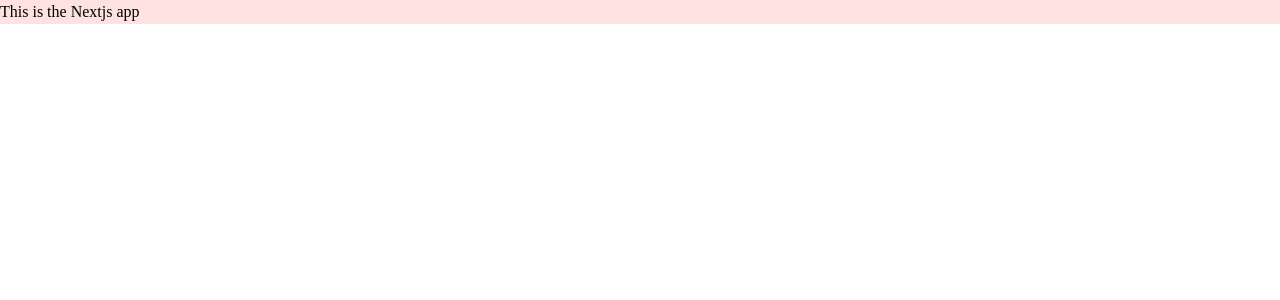
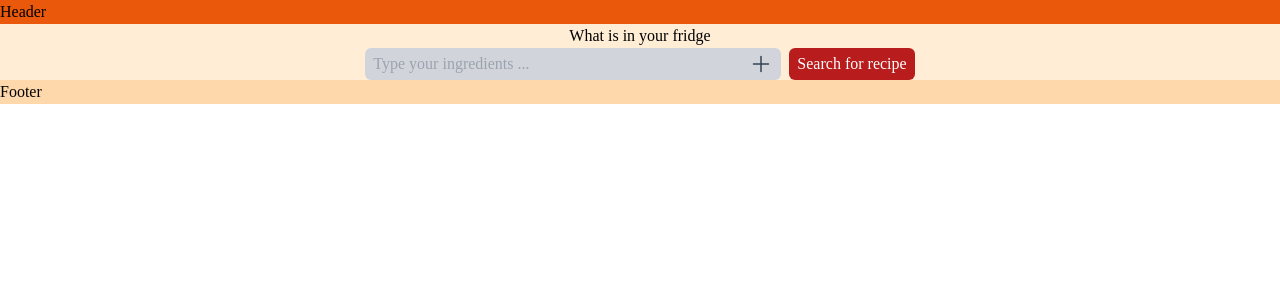
Before and after one commit to egidehirwa/iCook-frontend, a Next.js app: page / in a window 1280 px wide. Shown: the top 300 px of the page. Built offline with nearby package versions, Linux system fonts and the light colour scheme.

Commit message:
work in progress HP

```diff
--- a/src/app/head.jsx
+++ b/src/app/head.jsx
@@ -1,7 +1,7 @@
 export default function Head() {
   return (
     <>
-      <title>Create Next App</title>
+      <title>iCook</title>
       <meta content="width=device-width, initial-scale=1" name="viewport" />
       <meta name="description" content="Generated by create next app" />
       <link rel="icon" href="/favicon.ico" />
--- a/src/app/page.jsx
+++ b/src/app/page.jsx
@@ -1,8 +1,7 @@
 
 
+import SearchBar from "@/components/searchbar";
 import { Rubik, Inter } from "@next/font/google";
-
-
 
 // Testing font variables with Tailwind
 
@@ -21,11 +20,20 @@ const inter = Inter({ subsets: ["latin"] });
 
 export default function Home() {
   return (
+    <main className="justify-center flex flex-col ">
+      <div className=" w-full flex  bg-orange-600 "><h1>Header</h1></div>
+      <div className=" text-center bg-orange-100">
+        <div>
+          <h1>What is in your fridge</h1>
+        </div>
+        <div className="flex justify-center">
+          <SearchBar/>
+          <button className="ml-2 pl-2 pr-2 rounded-md bg-red-700 text-white">Search for recipe</button>
 
-    <main>
-      <div className="bg-red-100">This is the Nextjs app</div>
+        </div>
+      </div>
+      <div className=" flex self-center w-full bg-orange-200"><h1>Footer</h1></div>
+    </main>
 
-
-    </main>
   );
 }
--- a/src/components/searchbar.jsx
+++ b/src/components/searchbar.jsx
@@ -5,7 +5,7 @@ import { PlusIcon } from '@heroicons/react/24/outline'
 
 const SearchBar = () =>{
     return (
-        <form className="flex justify-center" >
+        <form className="flex">
             <input type='text' id="ingredient-search" placeholder="Type your ingredients ..." className="bg-gray-300 rounded-l-md h-8 w-96 pl-2 outline-0 placeholder-gray-400 placeholder
             "></input>
             <button type="submit" className="rounded-r-md bg-gray-300 h-8 pr-2">< PlusIcon className="text-gray-700 h-6 w-6"/>
```
